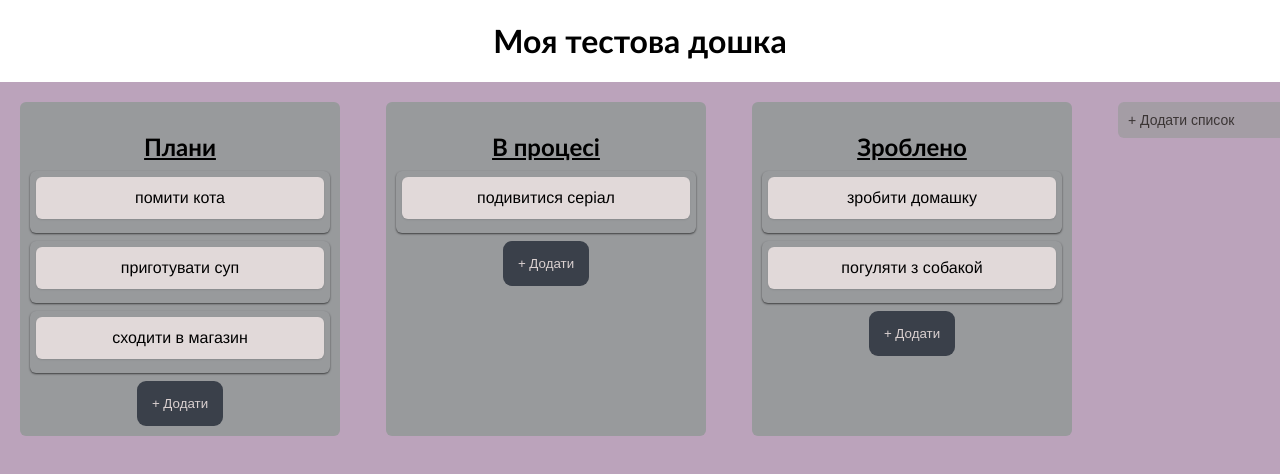
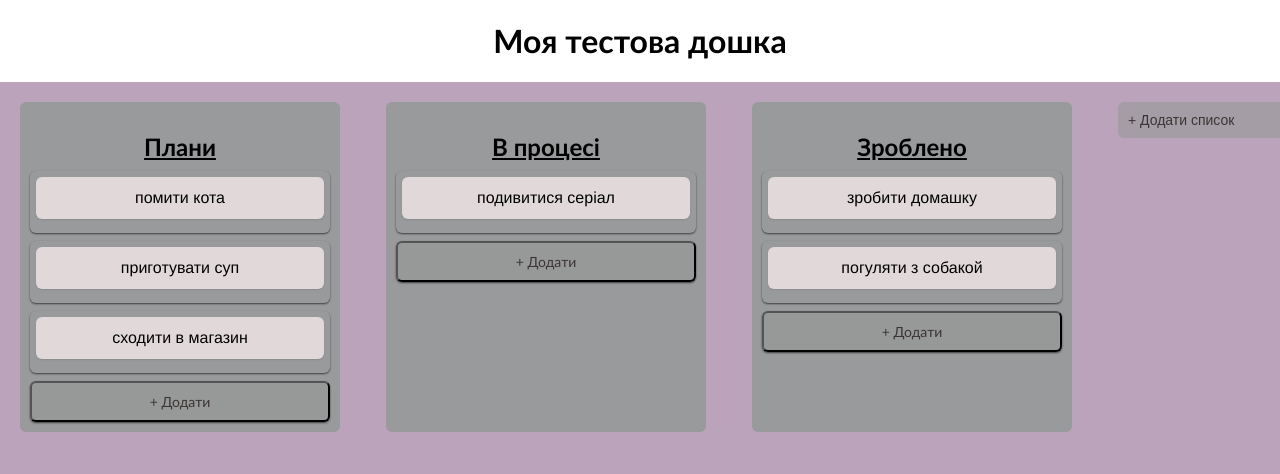
Before and after one commit to Tetiana5Buria/Shpp-Trello, a React (Create React App) app: page /board in a window 1280 px wide. Shown: the top 474 px of the page. Built offline with nearby package versions, Linux system fonts and the light colour scheme.

Commit message:
worked with button

```diff
--- a/src/pages/Board/components/List/list.scss
+++ b/src/pages/Board/components/List/list.scss
@@ -1,12 +1,16 @@
+// === ЗМІННІ ===
 $list-background: #989a9c;
-$card-background: #ffffff;
-$card-background:#989a9c;
+$card-background: #989a9c; // Було дублювання, залишаємо актуальне значення
 $button-bg: rgba(148, 154, 151, 0.6);
+$button-hover: rgba(9, 30, 66, 0.08);
 $border-radius: 6px;
 $box-shadow: 0 1px 2px rgba(0, 0, 0, 0.6);
 $font-family: 'Gill Sans', sans-serif;
+$text-color: #3b3535;
 
-h1{
+// === СТИЛІ ===
+
+h1 {
   text-align: center;
   font-family: $font-family;
 }
@@ -18,8 +22,6 @@ h1{
   min-width: 300px;
   margin-right: 16px;
   font-family: $font-family;
-
-
 
   .list-title {
     font-weight: bold;
@@ -35,18 +37,25 @@ h1{
   padding: 6px;
   border-radius: $border-radius;
   box-shadow: $box-shadow;
+  font-family: $font-family;
 }
+
 .add-card-button {
-  background-color: #3a404a;
-  border: none;
-  color: rgb(218, 208, 208);
-  padding: 15px;
-  border-radius: 9px;
-  margin: 0 auto;
+  background: $card-background;
+  background-color: $button-bg;
+  color: $text-color;
+  padding: 10px;
+  border-radius: $border-radius;
   cursor: pointer;
+  width: 100%;
+  text-align: center;
+  font-size: 14px;
+  box-sizing: border-box;
+  font-family: $font-family;
+  box-shadow: $box-shadow;
 
   &:hover {
-    background-color: rgba(9, 30, 66, 0.08);
-    color: #3a404a;
+    background-color: $button-hover;
+    color: darken($text-color, 10%);
   }
 }
```
Lines whose indentation alone changed are shown as unchanged.
